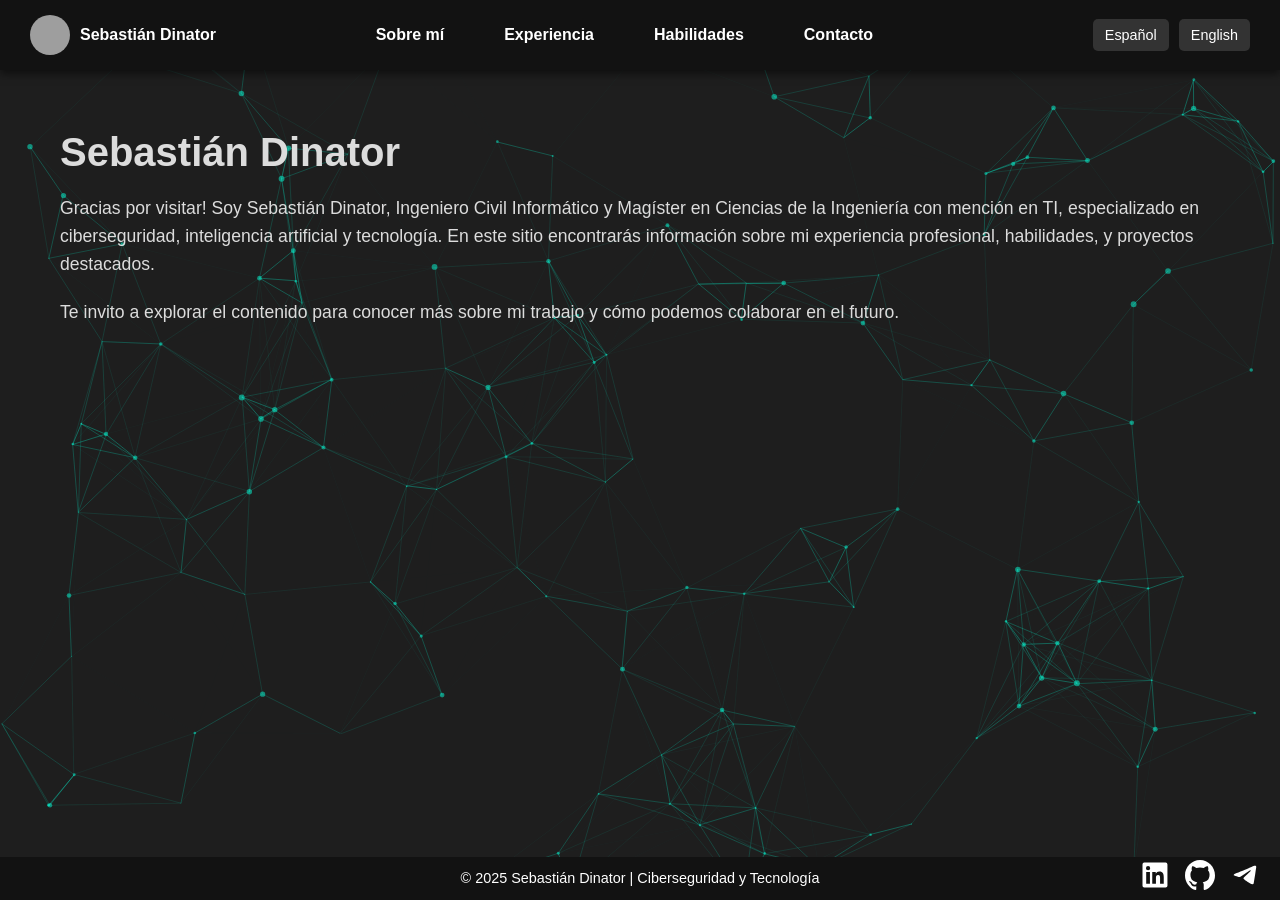
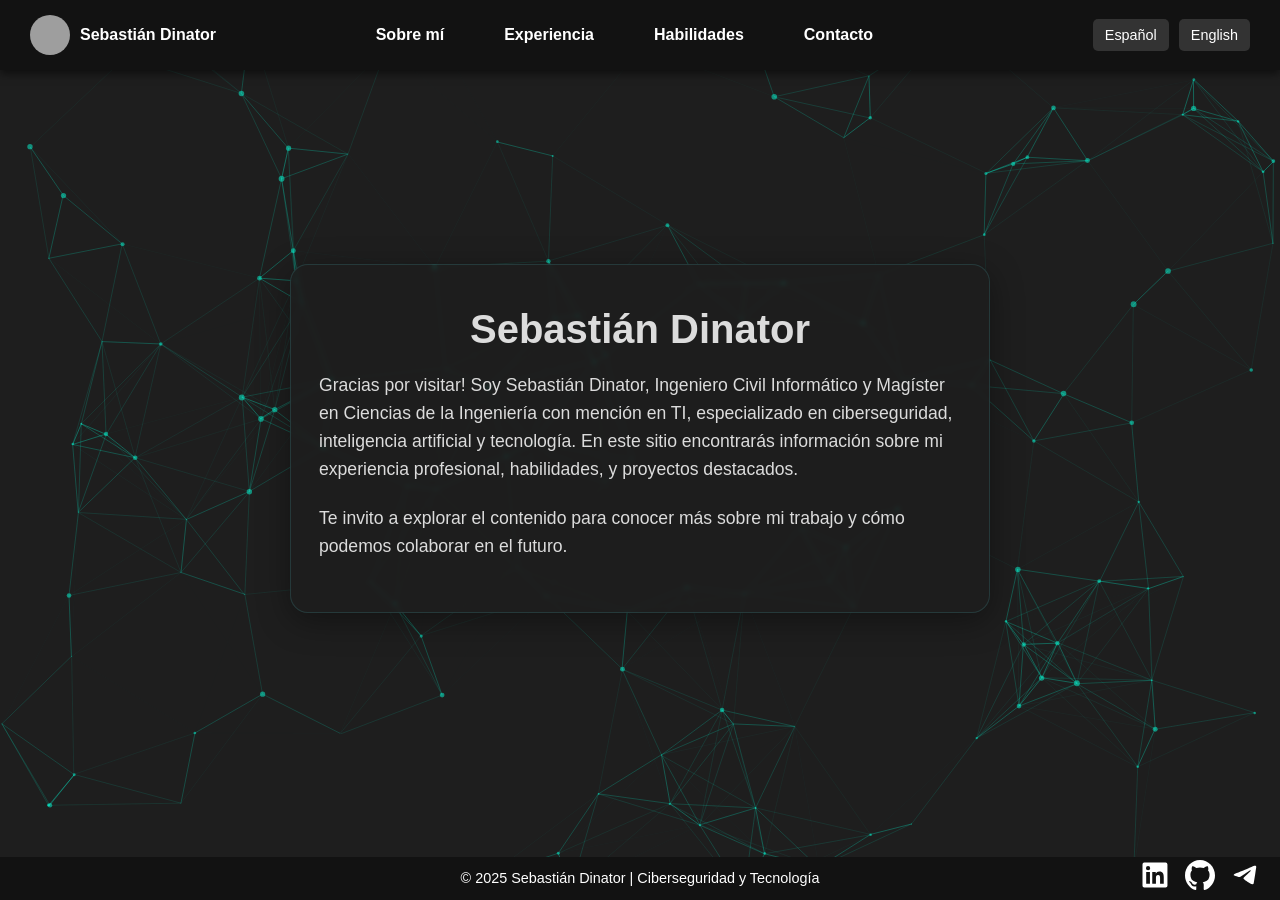
Before and after one commit to Seva41/Seva41.github.io, a Jekyll site: the page built from index.html, in a window 1280 px wide. Built offline with Jekyll 4.4.1, drawn with Linux system fonts in a browser that asks for light colours; grey boxes are pictures that could not be loaded.

Commit message:
Ventana de fondo y experiencia actualizada

```diff
--- a/_includes/about.html
+++ b/_includes/about.html
@@ -1,5 +1,3 @@
-<main>
-  <section class="about">
 <h1 class="es">Sobre mí</h1>
 <h1 class="en">About Me</h1>
 <p class="es">
@@ -49,5 +47,3 @@
     Pi-Hole</a
   >.
 </p>
-  </section>
-</main>
--- a/_includes/contact.html
+++ b/_includes/contact.html
@@ -1,5 +1,3 @@
-<main>
-  <section class="contact">
 <h1 class="es">Contacto</h1>
 <h1 class="en">Contact</h1>
 <p class="es">
@@ -12,5 +10,3 @@
   <a href="mailto:seba@sebadinator.com">seba@sebadinator.com</a> or on
   <a href="https://www.linkedin.com/in/sebadinator/">LinkedIn</a>.
 </p>
-  </section>
-</main>
--- a/_includes/experience.html
+++ b/_includes/experience.html
@@ -1,17 +1,35 @@
-<main>
-  <section class="experience">
 <h1 class="es">Experiencia</h1>
 <h1 class="en">Experience</h1>
 
 <div class="experience-item">
   <img src="/assets/img/cenia.png" alt="Logo Cenia" />
   <p class="es">
-        Embajador de Estudiantes en el Centro Nacional de Inteligencia
-        Artificial | Agosto 2024 - Enero 2025
+    Embajador de Estudiantes en el Centro Nacional de Inteligencia Artificial |
+    Agosto 2024 - Enero 2025
   </p>
   <p class="en">
     Student Ambassador at the National Center for Artificial Intelligence |
     August 2024 - Jan 2025
+  </p>
+</div>
+
+<div class="experience-item">
+  <img src="/assets/img/uai.png" alt="Facultad de Ingeniería y Ciencias UAI" />
+  <p class="es">
+    Desarrollador Full Stack para la Facultad de Ingeniería y Ciencias, Universidad Adolfo Ibáñez | Febrero 2025 - Abril 2025
+  </p>
+  <p class="en">
+    Full Stack Developer for the Faculty of Engineering and Sciences, Adolfo Ibáñez University | February 2025 - April 2025
+  </p>
+</div>
+
+<div class="experience-item">
+  <img src="/assets/img/awaretools.png" alt="AwareTools" />
+  <p class="es">
+    Desarrollador Frontend en Aware.Tools | Abril 2025 - Mayo 2025
+  </p>
+  <p class="en">
+    Frontend Developer at Aware.Tools | April 2025 - May 2025
   </p>
 </div>
 
@@ -22,20 +40,17 @@
     Adolfo Ibáñez | Mayo 2024 - Noviembre 2024
   </p>
   <p class="en">
-        Founder and Lab Manager at the Cybersecurity Lab at Adolfo Ibáñez
-        University | May 2024 - Nov 2024
+    Founder and Lab Manager at the Cybersecurity Lab at Adolfo Ibáñez University
+    | May 2024 - Nov 2024
   </p>
 </div>
 
 <div class="experience-item">
   <img src="/assets/img/hacking.png" alt="Hack.Ing 2024" />
   <p class="es">
-        2º lugar en el Hack.Ing CTF 2024 | Pontificia Universidad Católica de
-        Chile
+    2º lugar en el Hack.Ing CTF 2024 | Pontificia Universidad Católica de Chile
   </p>
   <p class="en">
     2nd place in Hack.Ing CTF 2024 | Pontifical Catholic University of Chile
   </p>
 </div>
-  </section>
-</main>
--- a/_includes/skills.html
+++ b/_includes/skills.html
@@ -1,5 +1,3 @@
-<main>
-  <section class="skills">
 <h1 class="es">Habilidades</h1>
 <h1 class="en">Skills</h1>
 <p class="es">
@@ -8,8 +6,6 @@
   seguridad.
 </p>
 <p class="en">
-      Areas of expertise: Penetration Testing, Vulnerability Analysis, Python,
-      C, R, AI applied to security.
+  Areas of expertise: Penetration Testing, Vulnerability Analysis, Python, C, R,
+  AI applied to security.
 </p>
-  </section>
-</main>
--- a/index.html
+++ b/index.html
@@ -7,6 +7,7 @@ lang: es
 
 <main>
   <section id="intro" class="tab-content active">
+    <div class="content-window">
       <h1 class="es">Sebastián Dinator</h1>
       <h1 class="en" style="display: none">Sebastián Dinator</h1>
       <p class="es">
@@ -31,21 +32,30 @@ lang: es
         I invite you to explore the content to learn more about my work and how we
         can collaborate in the future.
       </p>
+    </div>
   </section>
 
   <section id="about" class="tab-content" style="display: none">
+    <div class="content-window">
       {% include about.html %}
+    </div>
   </section>
 
   <section id="experience" class="tab-content" style="display: none">
+    <div class="content-window">
       {% include experience.html %}
+    </div>
   </section>
 
   <section id="skills" class="tab-content" style="display: none">
+    <div class="content-window">
       {% include skills.html %}
+    </div>
   </section>
 
   <section id="contact" class="tab-content" style="display: none">
+    <div class="content-window">
       {% include contact.html %}
+    </div>
   </section>
 </main>
--- a/style.css
+++ b/style.css
@@ -165,21 +165,35 @@ p {
 
 /* Sección Principal */
 main {
-  padding: 120px 20px;
-  max-width: 1200px;
+  display: flex;
+  flex-direction: column;
+  justify-content: center;
+  align-items: center;
+  min-height: calc(100vh - 120px); /* Resta la altura de la navbar y margen */
+  padding: 60px 20px 40px 20px;
+  max-width: 100vw;
   margin: 0 auto;
   flex: 1;
   background: transparent;
 }
 
-.about,
-.experience,
-.skills,
-.contact {
-  text-align: center;
-  padding: 20px 0;
-  max-width: 800px;
-  margin: 0 auto;
+/* Ajuste para centrar y evitar estiramiento excesivo */
+.tab-content {
+  display: flex;
+  flex-direction: column;
+  justify-content: center;
+  align-items: center;
+  flex: 1 0 auto;
+  width: 100%;
+  min-height: 0; /* Evita que se estire por min-height */
+  height: 100%;
+  opacity: 0;
+  transition: opacity 0.5s ease-in-out;
+}
+
+.tab-content.active {
+  opacity: 1;
+  display: flex;
 }
 
 /* Fondo animado de partículas */
@@ -263,14 +277,21 @@ footer p {
 
 /* Animaciones para tabs */
 .tab-content {
+  display: flex;
+  flex-direction: column;
+  justify-content: center;
+  align-items: center;
+  flex: 1 0 auto;
+  width: 100%;
+  min-height: 0; /* Evita que se estire por min-height */
+  height: 100%;
   opacity: 0;
   transition: opacity 0.5s ease-in-out;
-  display: none;
 }
 
 .tab-content.active {
   opacity: 1;
-  display: block;
+  display: flex;
 }
 
 /* Estilos para móviles */
@@ -355,3 +376,21 @@ footer p {
     text-align: center;
   }
 }
+
+.content-window {
+  background: rgba(30, 30, 30, 0.85); /* Fondo oscuro semitransparente */
+  border-radius: 18px;
+  box-shadow: 0 8px 32px 0 rgba(0,0,0,0.37);
+  padding: 32px 28px;
+  margin: 32px 0;
+  max-width: 700px;
+  width: 100%;
+  backdrop-filter: blur(2px);
+  border: 1px solid rgba(90, 218, 226, 0.15);
+  display: flex;
+  flex-direction: column;
+  align-items: center;
+  justify-content: center;
+  min-height: unset; /* Importante: no forzar altura mínima */
+  height: auto;
+}
```
Lines whose indentation alone changed are shown as unchanged.
